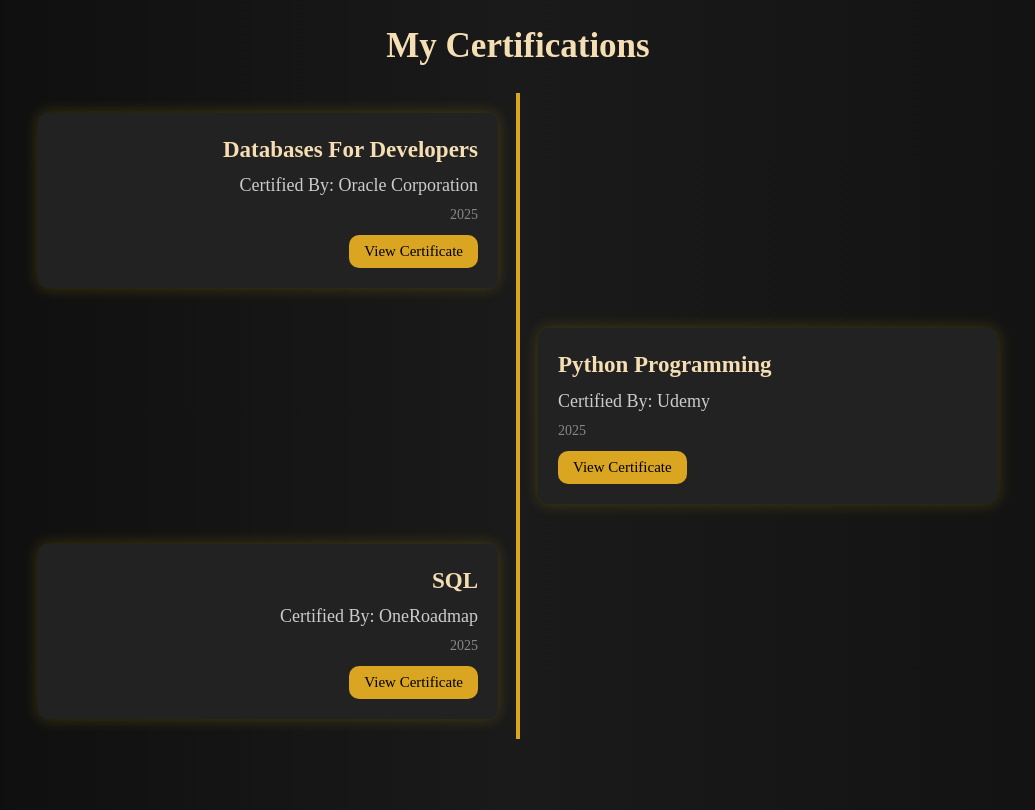
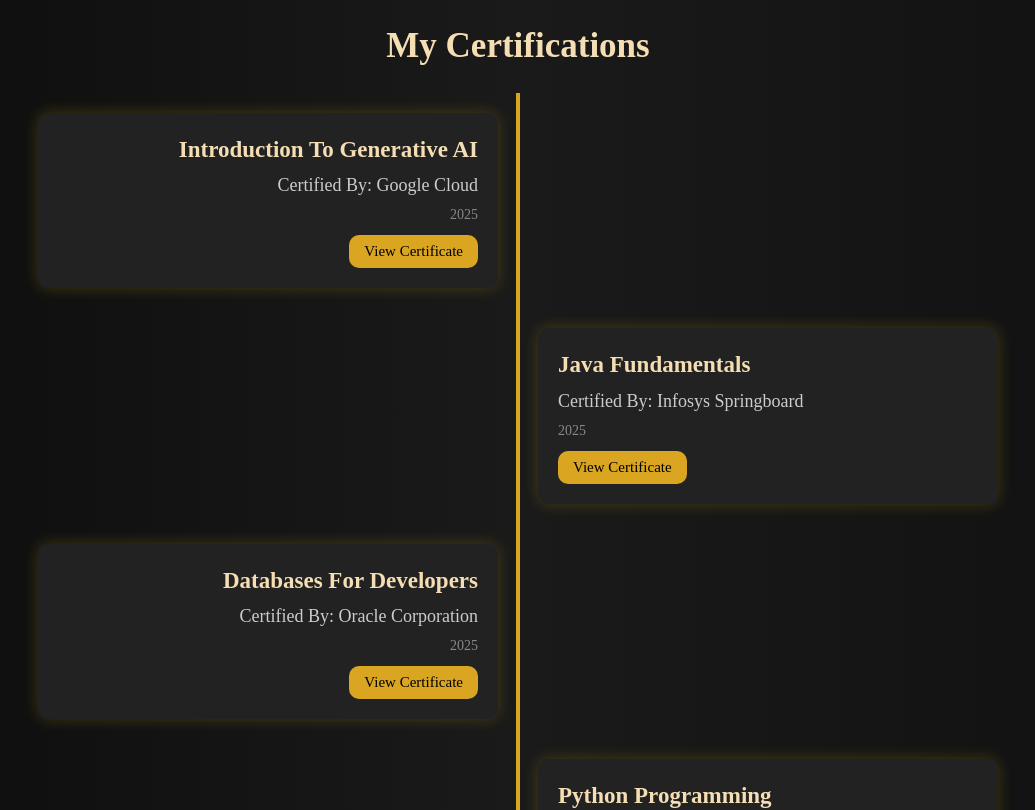
Before and after one commit to anushkaa2704/Portfolio, a React (Vite) app: page / in a window 1280 px wide. Shown: the part 2380-3190 px from the top of the page, without its empty margins (122-1157 px from the left). Built offline with nearby package versions, Linux system fonts and the light colour scheme.

Commit message:
Added new certifications

```diff
--- a/src/components/Certifications.jsx
+++ b/src/components/Certifications.jsx
@@ -5,8 +5,22 @@
 import databaseCert from './images/databaseCert.png';
 import pythonCert from './images/pythonCert.png';
 import sqlCert from './images/sqlCert.png';
+import javaFundamentalsCert from './images/sqlCert.png';
+import genAICert from './images/sqlCert.png';
 
 const certificates = [
+   {
+    title: 'Introduction to Generative AI',
+    description: 'Certified by: Google Cloud ',
+    year: '2025',
+    image: genAICert,
+  },
+   {
+    title: 'Java Fundamentals',
+    description: 'Certified by: Infosys Springboard ',
+    year: '2025',
+    image: javaFundamentalsCert,
+  },
   {
     title: 'Databases For Developers',
     description: 'Certified by: Oracle Corporation',
@@ -25,6 +39,7 @@
     year: '2025',
     image: sqlCert,
   },
+
 ];
 
 
--- a/src/components/Projects.jsx
+++ b/src/components/Projects.jsx
@@ -13,7 +13,7 @@
         <div className="project-card">
           <img src={project1} alt="Virtual Banking System" className="project-image" />
           <h3>Virtual Banking System</h3>
-          <a href="https://github.com/anushkaa2704" target="_blank" rel="noopener noreferrer">
+          <a href="https://github.com/anushkaa2704/Virtual-Banking-System" target="_blank" rel="noopener noreferrer">
             <button className="btn">Know More</button>
           </a>
         </div>
```
Also changed, not shown: 2 other files (tests, documents, lock files or other folders).
